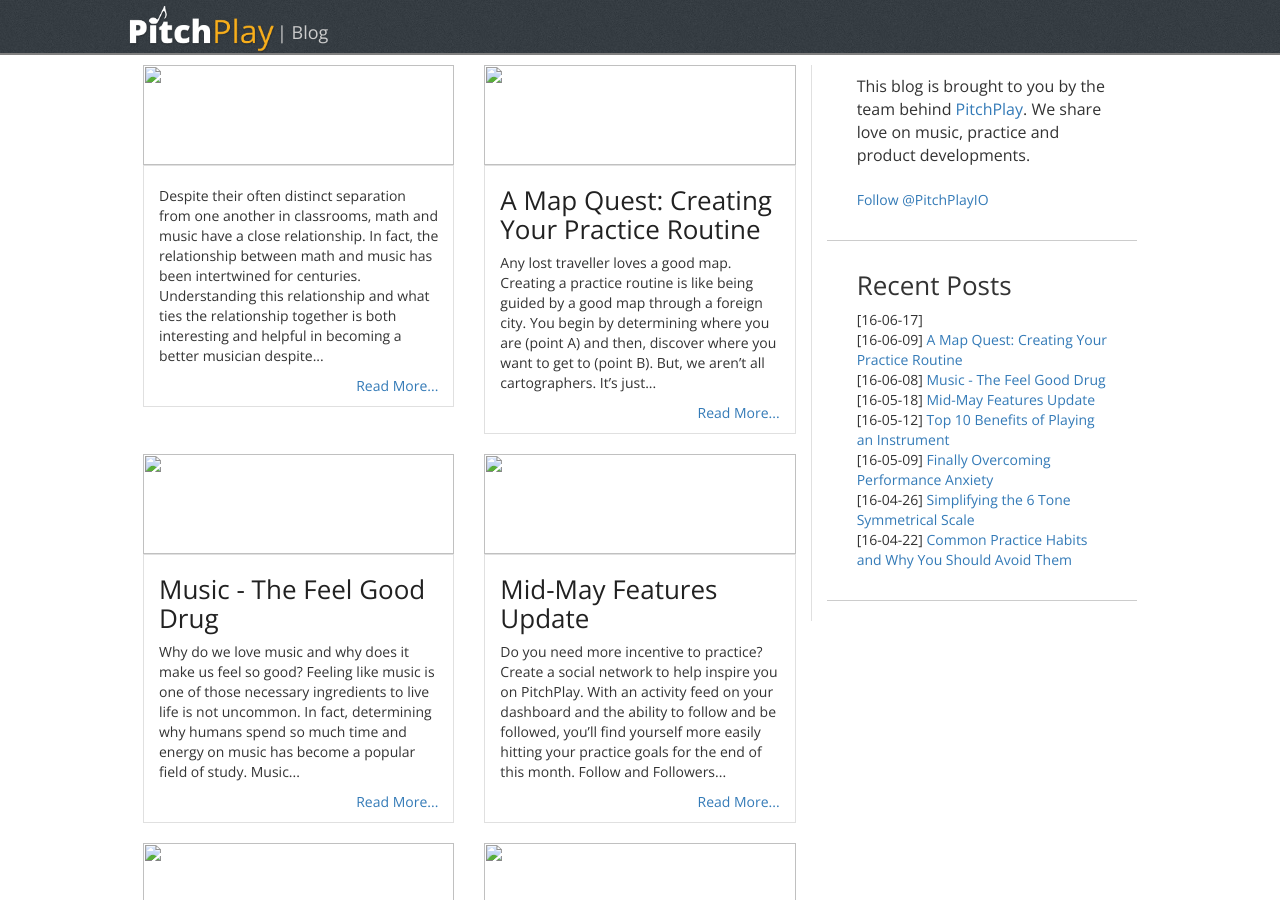
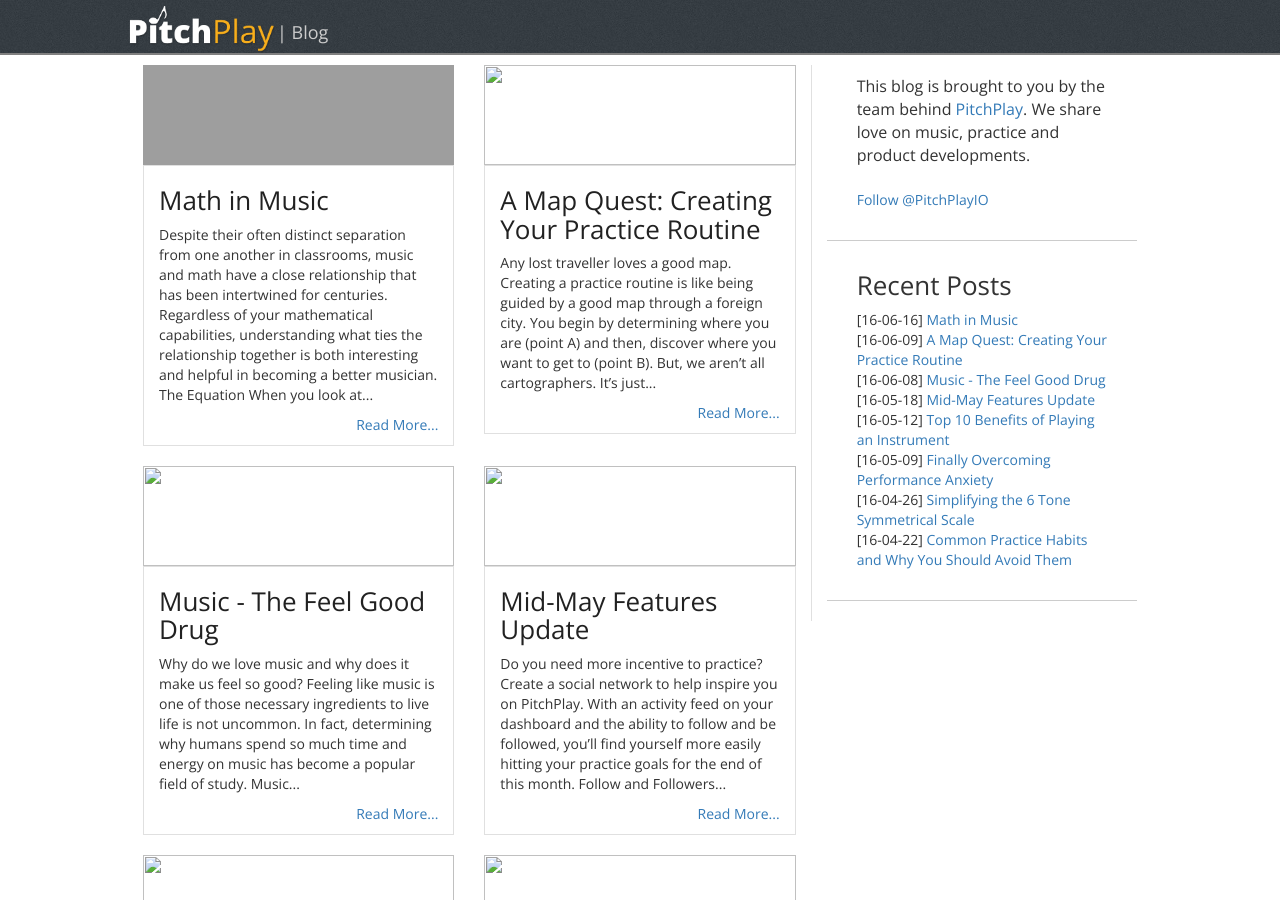
Before and after one commit to pitchplay/blog-content, a Jekyll site: the page built from index.html, in a window 1280 px wide and 900 px high. Built offline with Jekyll 4.4.1, drawn with Linux system fonts in a browser that asks for light colours; nearby versions of some CDN libraries; the list of posts is cut into pages by our own code; comment, search, counter and statistics services are not loaded; some of the changed lines change nothing that is shown; grey boxes are pictures that could not be loaded.

Commit message:
edits & header image

```diff
--- a/_posts/2016-06-16-math-in-music.md
+++ b/_posts/2016-06-16-math-in-music.md
@@ -3,14 +3,14 @@
 title: "Math in Music"
 author: "Hayley MacLeod"
 categories: theory
-header: ![](/assets/img/blog-headers/.......png)
+header: /assets/img/2016-06-17/equation.png
 ---
 
-Despite their often distinct separation from one another in classrooms, math and music have a close relationship. In fact, the relationship between math and music has been intertwined for centuries.  Understanding this relationship and what ties the relationship together is both interesting and helpful in becoming a better musician despite your mathematical capabilities.
+Despite their often distinct separation from one another in classrooms, music and math have a close relationship that has been intertwined for centuries. Regardless of your mathematical capabilities, understanding what ties the relationship together is both interesting and helpful in becoming a better musician.
 
 ## The Equation
 
-When you look at a piece of music, the symbols on the page tell the musician many things about the music. These symbols, like the parts of an equation, enable you to play the music once understood. Similarly, it is easy to solve an equation once you understand the parts of the equation.
+When you look at a piece of music, the symbols on the page tell the musician many things about the music. These symbols, once understood, are like the parts of an equation. They enable you to play the music like you would solve an equation.
 
 ## Parts of an Equation
 
@@ -18,38 +18,28 @@
 
 The different shapes of notes found within a piece of music represent different numerical values. The shape of a note lets us know how long the note is sounded for. For example, the __whole note__ has a durational value of 4. Can you guess the value of the __half note__?
 
-<image of whole and half note>
-
 #### *The relationship between notes within a given bar is one of relativity.*
 
-The __quarter note__ is 1/4 of the whole note, or 1/2 the value of the half note. Therefore, if you have two half notes followed by 2 quarters, you know that those quarter notes will be double the speed of the half notes.
+The __quarter note__ is 1/4 of the whole note and 1/2 the value of the half note. If you have two half notes followed by 2 quarter notes, you know that those quarter notes will be double the speed of the half notes.
 
 ### It's All Relative
 
-Rhythmic context can differ from piece to piece. On YouTube you can listen to 5 different covers of the same song and each song would be a different length. Although the 5 songs are all recognizable and relatable to the original, the rhythmic context has changed because the speed that each musician performs the song at is different. The overall speed of a piece of music is referred to as __tempo__. Determining the tempo and how a tempo effects a piece of music can be understood from both the *tempo cue* and *time signature*.
-
-### Tempo Cue
-
-The tempo cue is listed at the beginning of most pieces. It may be written as a word that's representative of a [metronome marking](http://www.classicalmusiccity.com/search/article.php?vars=446/Basic-Tempo-Markings.html) like: *Adagio* or *Larghetto*. Or, sometimes instead of the word, or you may see *a note = a number*. For example, <quarter note = 112 image>.
-
+Rhythmic context can differ from piece to piece. On YouTube you can listen to 5 different covers of the same song and each song could be a different length. Although the 5 songs are all recognizable and relatable to the original,the speed that each musician performs the song at is different thus changing the rhythmic context. When you are reading a piece of music, go at your own speed.
 
 ### Time Signature
 
 The time signature, found at the beginning of a bar, is generally composed of two numbers, often thought of as a fraction. Despite the fact that the numbers are not actually a fraction in musical contexts. Yet, when you are determining which note is worth a beat, looking at the time signature as a fraction is helpful. For example, if the bottom number is a 4, pretend the top number is a 1 (despite whatever it is). This gives you 1/4 (one-quarter) which tells you that the quarter note gets the beat. If the bottom number is an 8, 1/8 (one-eighth) you know that the eighth note gets the beat.
 
-## Did You Know?
+## Pitches on the Page
 
-The Fibonacci sequence can be found in piano scales. The sequence that follows as: 1, 1, 2, 3, 5, 8, 13, 21, 34, 55, 89, … and so on, adding each term to the one before it to create the next term.  That is, 5 + 8 = 13, 8 + 13 = 21, 13 + 21 = 34, and continuing infinitely.  Can you spot it?
+Like the rhythmic components of a piece of music, the pitches are also mathematically related to one another. An interval is the term used to describe the melodic distance from one note to the next. For example, the interval of an octave means that two notes will be 8 steps apart from one another on a staff.
 
+<IMAGE OF OCTAVE WITH COUNT>
 
-The C scale on the piano consists of 13 keys from C to C; eight white keys and five black keys, with black keys arranged in groups of three and two.
+Also mathematically related to intervals is the wavelength and frequencies of notes. Each note has a particular wavelength. The frequency is the result of the number of waves that pass a point per unit of time. In an octave interval, the bottom note's wavelength is double the size of the top note's. Therefore, we know that the top note has a higher frequency (double the frequency to be exact), we know it will sound higher.
 
-### More Patterns
+<octave wave length images>
 
-After having discovered that strings that are halved in length are one octave higher than the original, Pythagoras noticed that the notes of certain frequencies sound better with multiple frequencies of that note.  For example, a note of 220Hz sounds best with notes of 440Hz, 660Hz, and so on.
+The closest tie between music and math is __patterns__.  You can find patterns in rhythms, melodies and structures of songs.
 
-The closest tie between music and math is __patterns__.  You can find patterns in how music's relativity relationships, in the notes of a scale or the different frequencies found on a string. Furthermore, there are patterns in repeating choruses or bars in your favorite song.
-
-In mathematics, patterns explain and predict the unknown and its in the music that we love that we discover the same patterns that predict and make a song feel familiar.
-
-The relationship between math and music is one that barely scratches the surface here. What do you think, do math and music relate?
+Like in mathematics, patterns in music explain and predict the unknown. We can predict how a song will sound without playing it and make assumptions as to what will come next by being aware of the patterns and relationships within music.
```
Also changed, not shown: 1 other file.
